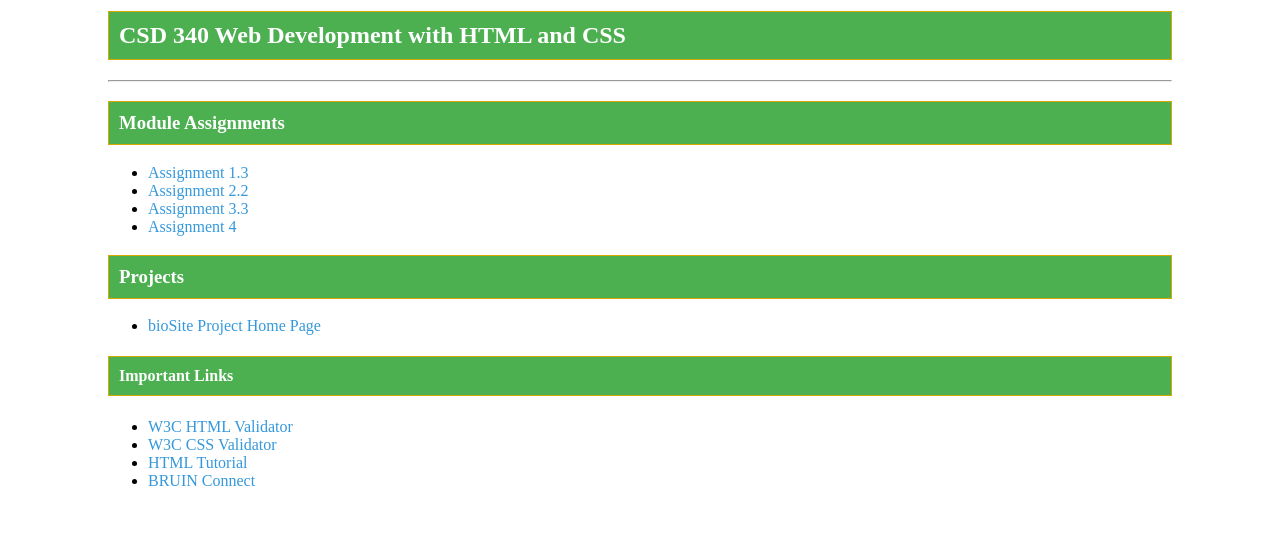
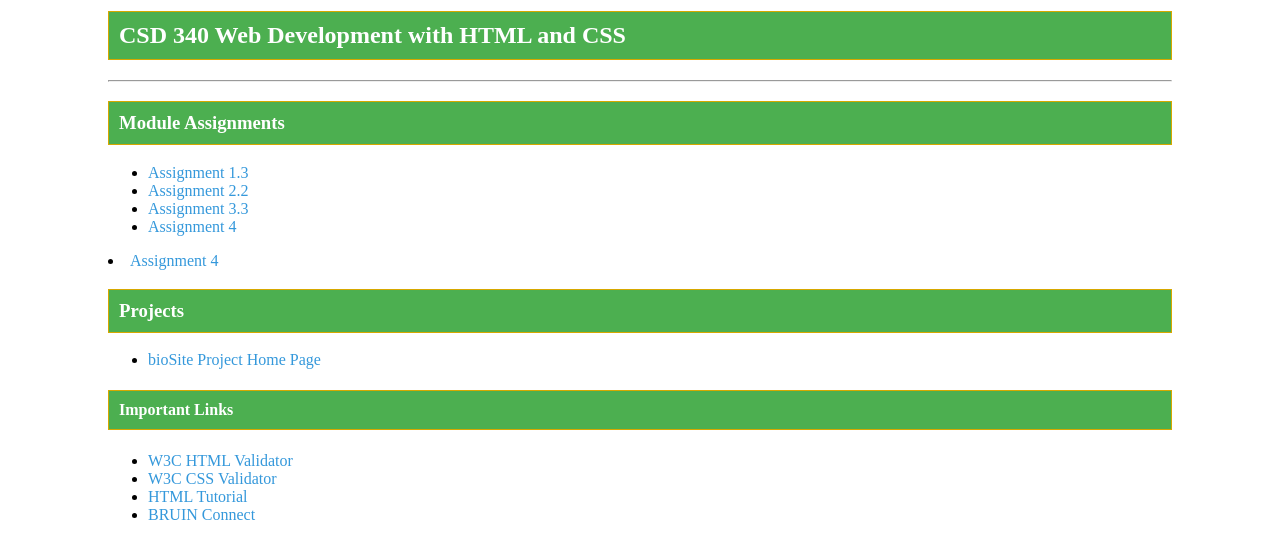
Before and after one commit to veebell1995/csd-340, a plain HTML site: page index.html in a window 1280 px wide. Shown: the part 119-678 px from the top of the page. Drawn offline with Linux system fonts and the light colour scheme.

Commit message:
Update index.html

```diff
--- a/index.html
+++ b/index.html
@@ -24,6 +24,8 @@
             <li><a href="module-2/assignment2_2.html">Assignment 2.2</a></li>
             <li><a href="module-3/assignment3_3.html">Assignment 3.3</a></li>
  <li><a href="module 4/bell_mod4_2.html">Assignment 4</a></li>        </ul>
+        <li><a href="module 6/bell_mod6_2.html">Assignment 4</a></li>        </ul>
+
 
         <!-- Projects Section -->
         <h3>Projects</h3>
```
